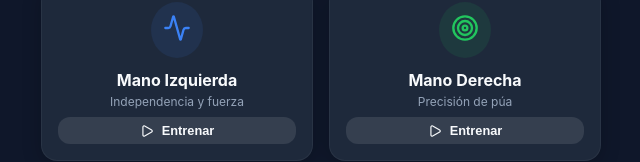
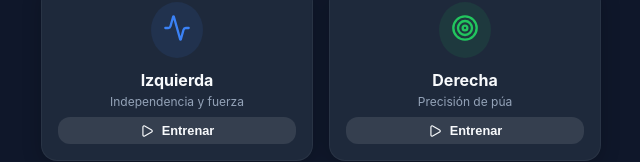
Before and after one commit to mayzam98/Gritar, a React (Vite) app: page /fisico in a window 1280 px wide. Shown: the part 297-459 px from the top of the page, without its empty margins (319-959 px from the left). Built offline with nearby package versions, Linux system fonts and the light colour scheme.

Commit message:
Cambiar textos de enfoque tecnico a Izquierda y Derecha

```diff
--- a/src/pages/PhysicalExercises.tsx
+++ b/src/pages/PhysicalExercises.tsx
@@ -177,7 +177,7 @@ const PhysicalExercises: React.FC = () => {
             <div style={{ backgroundColor: 'rgba(59, 130, 246, 0.1)', padding: '12px', borderRadius: '50%', marginBottom: '12px' }}>
               <Activity color="#3b82f6" size={28} />
             </div>
-            <h4 style={{ fontSize: '1rem', marginBottom: '4px' }}>Mano Izquierda</h4>
+            <h4 style={{ fontSize: '1rem', marginBottom: '4px' }}>Izquierda</h4>
             <p style={{ color: 'var(--text-secondary)', fontSize: '0.75rem', marginBottom: '8px' }}>Independencia y fuerza</p>
             <button className="btn btn-secondary" style={{ padding: '6px 12px', fontSize: '0.8rem' }}><Play size={14} /> Entrenar</button>
           </motion.div>
@@ -191,7 +191,7 @@ const PhysicalExercises: React.FC = () => {
             <div style={{ backgroundColor: 'rgba(34, 197, 94, 0.1)', padding: '12px', borderRadius: '50%', marginBottom: '12px' }}>
               <Target color="#22c55e" size={28} />
             </div>
-            <h4 style={{ fontSize: '1rem', marginBottom: '4px' }}>Mano Derecha</h4>
+            <h4 style={{ fontSize: '1rem', marginBottom: '4px' }}>Derecha</h4>
             <p style={{ color: 'var(--text-secondary)', fontSize: '0.75rem', marginBottom: '8px' }}>Precisión de púa</p>
             <button className="btn btn-secondary" style={{ padding: '6px 12px', fontSize: '0.8rem' }}><Play size={14} /> Entrenar</button>
           </motion.div>
```
